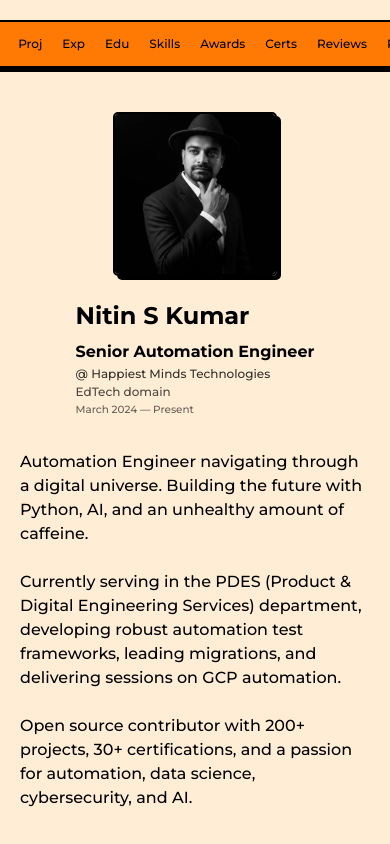
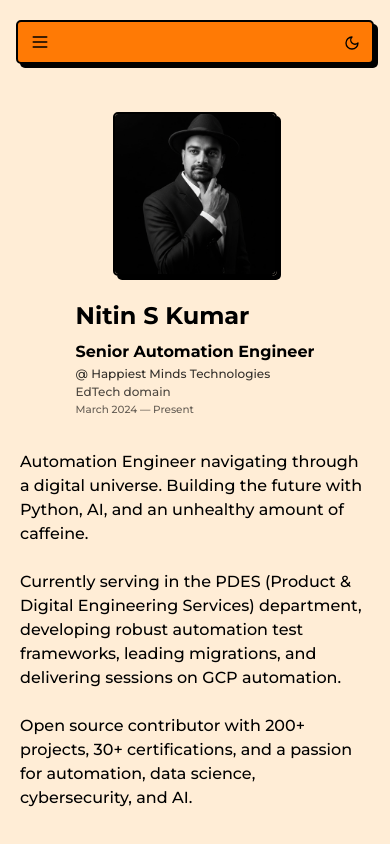
Before and after one commit to nitinkumar30/neobrutalism-portfolio, a Next.js app: page / in a window 390 px wide. Shown: the top 844 px of the page. Built offline with nearby package versions, Linux system fonts and the light colour scheme.

Commit message:
Add hamburger menu for mobile nav

```diff
--- a/src/components/nav.tsx
+++ b/src/components/nav.tsx
@@ -1,8 +1,10 @@
 'use client'
 
+import { useState } from 'react'
 import Link from 'next/link'
 import { usePathname } from 'next/navigation'
 import clsx from 'clsx'
+import { Menu, X } from 'lucide-react'
 import { ThemeSwitcher } from './theme-switcher'
 import {
   Tooltip,
@@ -27,10 +29,12 @@ const links: { path: string; short: string; full: string }[] = [
 
 export default function Nav() {
   const path = usePathname()
+  const [open, setOpen] = useState(false)
 
   return (
     <div className="fixed top-5 left-0 z-50 flex w-full justify-center px-4">
-      <nav className="text-main-foreground border-border shadow-shadow rounded-base bg-main font-base mx-auto flex items-center justify-center gap-1 border-2 px-3 py-2 text-xs sm:gap-2 sm:px-4 sm:text-sm md:text-base lg:gap-3 lg:px-5 lg:text-lg">
+      {/* Desktop nav */}
+      <nav className="text-main-foreground border-border shadow-shadow rounded-base bg-main font-base mx-auto hidden items-center justify-center gap-1 border-2 px-3 py-2 text-xs sm:gap-2 sm:px-4 sm:text-sm md:text-base lg:flex lg:gap-3 lg:px-5 lg:text-lg">
         <TooltipProvider>
           {links.map((link) => (
             <Tooltip key={link.path}>
@@ -53,6 +57,41 @@ export default function Nav() {
         </TooltipProvider>
         <ThemeSwitcher />
       </nav>
+
+      {/* Mobile hamburger button */}
+      <div className="border-border shadow-shadow rounded-base bg-main flex w-full items-center justify-between border-2 px-3 py-2 lg:hidden">
+        <button
+          onClick={() => setOpen(!open)}
+          className="text-main-foreground cursor-pointer"
+          aria-label="Toggle menu"
+        >
+          {open ? <X className="h-5 w-5" /> : <Menu className="h-5 w-5" />}
+        </button>
+        <ThemeSwitcher />
+      </div>
+
+      {/* Mobile dropdown menu */}
+      {open && (
+        <div className="border-border shadow-shadow rounded-base bg-main absolute top-full left-4 right-4 mt-2 border-2 p-2 lg:hidden">
+          <div className="flex flex-col gap-1">
+            {links.map((link) => (
+              <Link
+                key={link.path}
+                className={clsx(
+                  'hover:bg-secondary-background rounded-base border-2 px-3 py-2 text-sm transition-colors',
+                  path === link.path
+                    ? 'border-border bg-secondary-background'
+                    : 'border-transparent',
+                )}
+                href={link.path}
+                onClick={() => setOpen(false)}
+              >
+                {link.full}
+              </Link>
+            ))}
+          </div>
+        </div>
+      )}
     </div>
   )
 }
```
